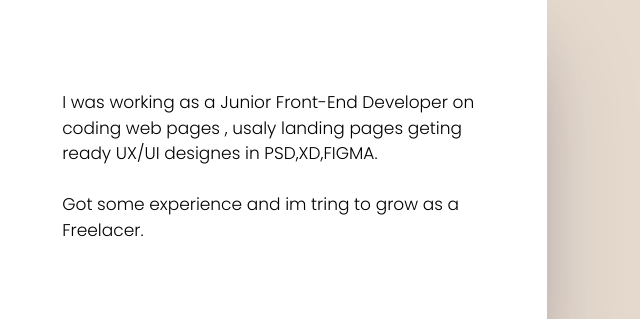
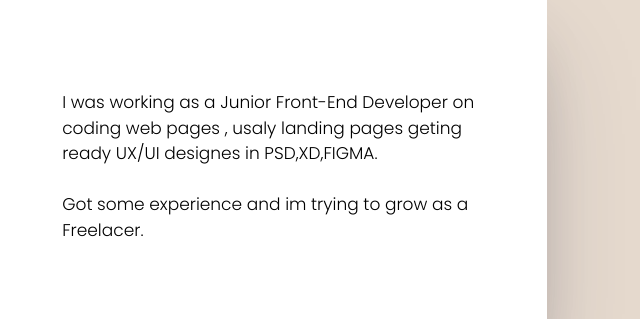
Before and after one commit to chirilpanfile/chirilpanfile.github.io, a website: page src/index.html in a window 1280 px wide. Both pictures are taken after a click on the item "RESUME". Shown: the part 481-800 px from the top of the page, 455-1095 px from the left. Drawn offline with nearby package versions, Linux system fonts and the light colour scheme.

Commit message:
Update index.html

```diff
--- a/src/index.html
+++ b/src/index.html
@@ -96,7 +96,7 @@
                             web pages , usaly landing pages geting ready UX/UI designes
                             in PSD,XD,FIGMA.
                             <br><br>
-                            Got some experience and im tring to grow as a Freelacer.
+                            Got some experience and im trying to grow as a Freelacer.
                         </div>
                     </div>
                     <div class="resume__wrapper">
```
